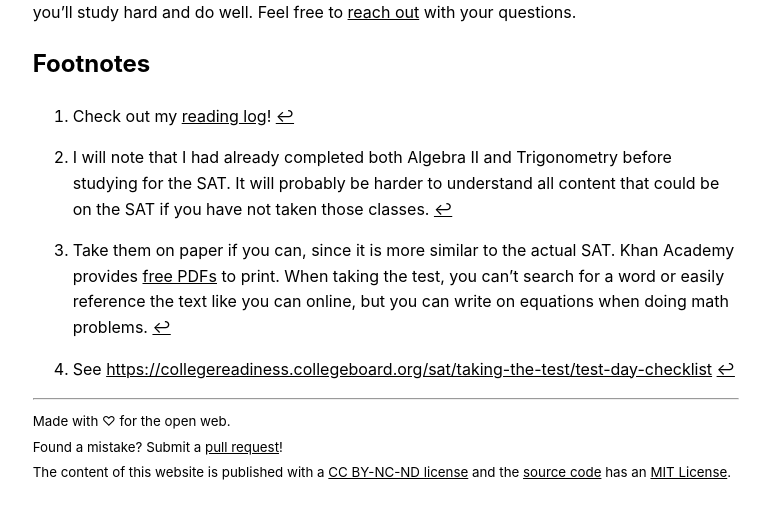
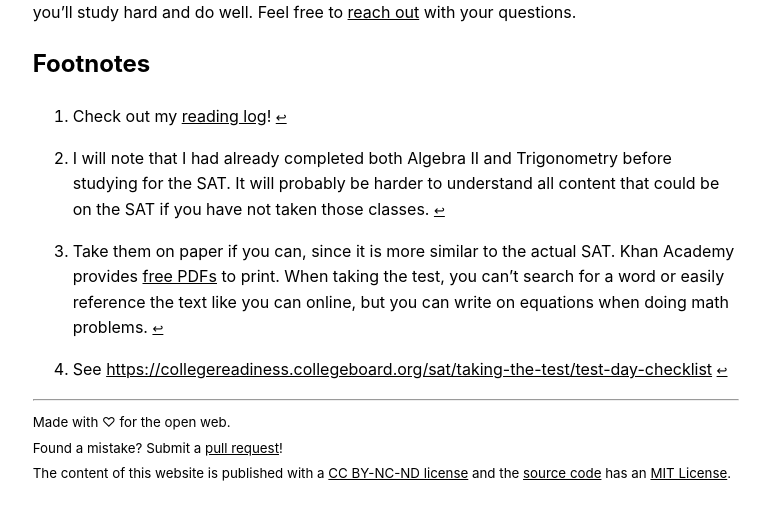
Before and after one commit to JonathanBuchh/buchh.org, a Jekyll site: the page built from _posts/2022-01-05-sat.md, in a window 1280 px wide. Shown: the part 3425-3932 px from the top of the page, without its empty margins (254-1024 px from the left). Built offline with Jekyll 4.4.1, drawn with Linux system fonts in a browser that asks for light colours.

Commit message:
Try to prevent rendering emoji in footnotes

```diff
--- a/_includes/head.html
+++ b/_includes/head.html
@@ -24,6 +24,10 @@
       font-family: "SF Mono", monospace;
       overflow:auto;
     }
+    /* prevent iOS from rendering emoji instead of glyph in footnotes */
+    .reversefootnote {
+      font-family: monospace;
+    }
     @media(prefers-color-scheme:dark) {
       body {
         background: #000;
```
